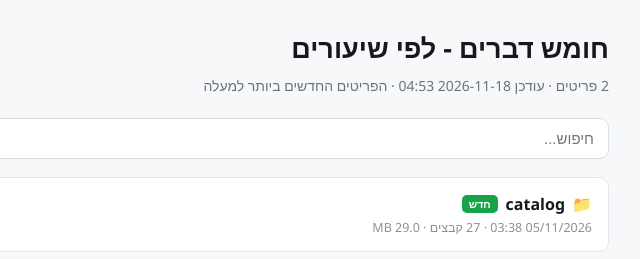
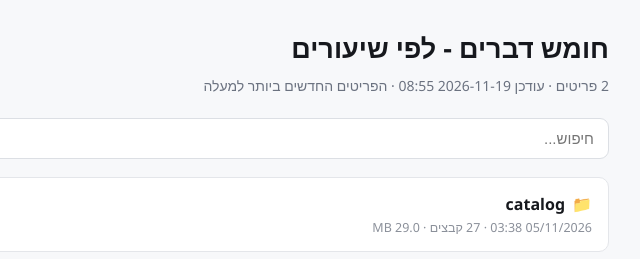
Before and after one commit to yudataub/dvarim, a plain HTML site: page index.html in a window 1280 px wide. Shown: the top 259 px of the page, 441-1081 px from the left. Drawn offline with Linux system fonts and the light colour scheme.

Commit message:
autosync: update index (2 items)

```diff
--- a/index.html
+++ b/index.html
@@ -26,10 +26,10 @@
 <script async src="https://www.kol-toda.co.il/a.js"></script>
 </head><body><div class="wrap">
 <h1>חומש דברים - לפי שיעורים</h1>
-<div class="sub">2 פריטים · עודכן 2026-11-18 04:53 · הפריטים החדשים ביותר למעלה</div>
+<div class="sub">2 פריטים · עודכן 2026-11-19 08:55 · הפריטים החדשים ביותר למעלה</div>
 <input id="q" placeholder="חיפוש..." oninput="flt()">
 <div id="list">
-<a class="item" href="catalog/"><div class="t"><span class="ic">📁</span>catalog<span class="new">חדש</span></div><div class="m">05/11/2026 03:38 · 27 קבצים · 29.0 MB</div></a>
+<a class="item" href="catalog/"><div class="t"><span class="ic">📁</span>catalog</div><div class="m">05/11/2026 03:38 · 27 קבצים · 29.0 MB</div></a>
 <a class="item" href="%D7%AA%D7%9B%D7%A0%D7%95%D7%9F%20%D7%A9%D7%A0%D7%AA%D7%99/"><div class="t"><span class="ic">📁</span>תכנון שנתי</div><div class="m">23/09/2026 18:38 · 65 קבצים · 24.0 MB</div></a>
 </div>
 <footer>📚 חלק ממאגר <a href="https://www.kol-toda.co.il/">הקול החמישי</a> – המאגר התורני הגדול ביותר בעולם לחומרים תורניים למורה · מתעדכן אוטומטית</footer>
```
